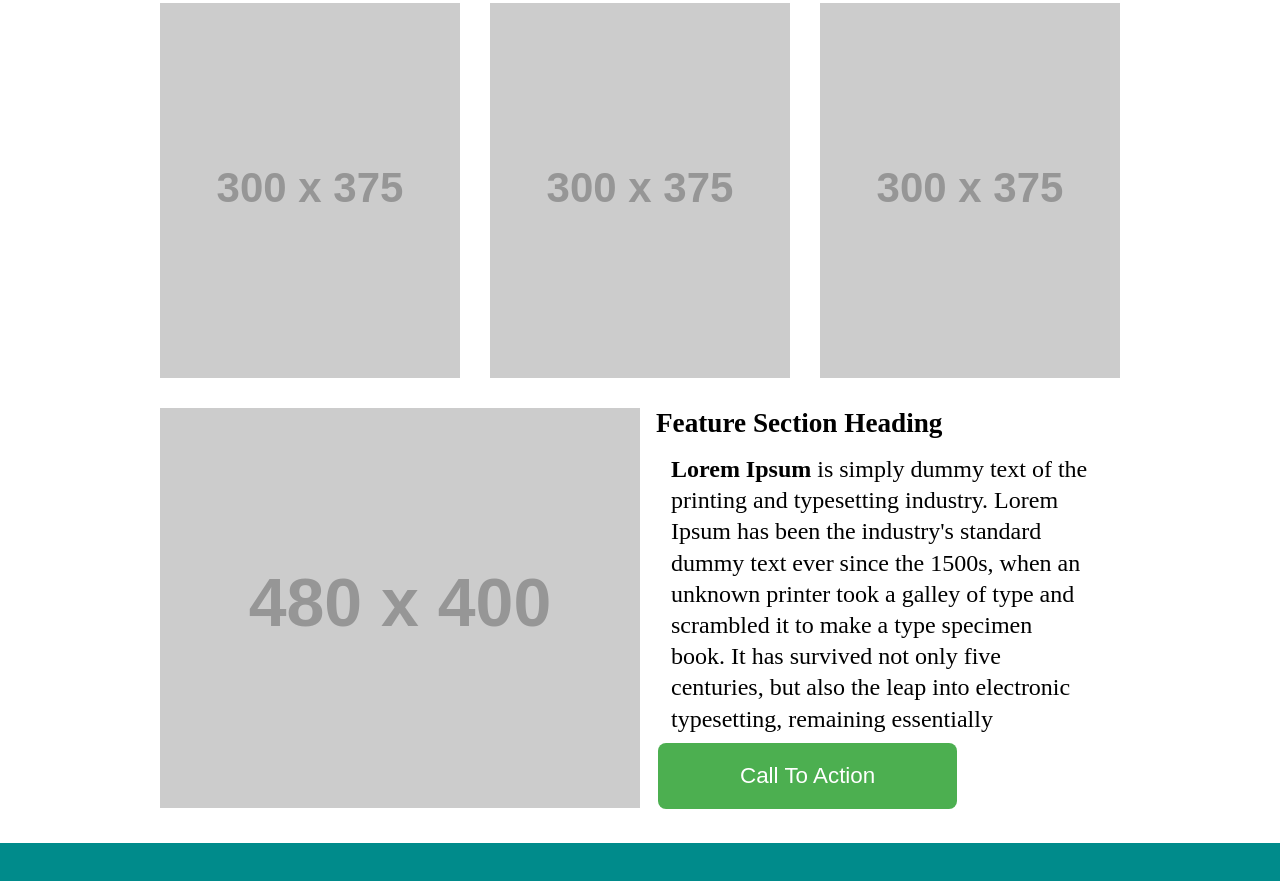
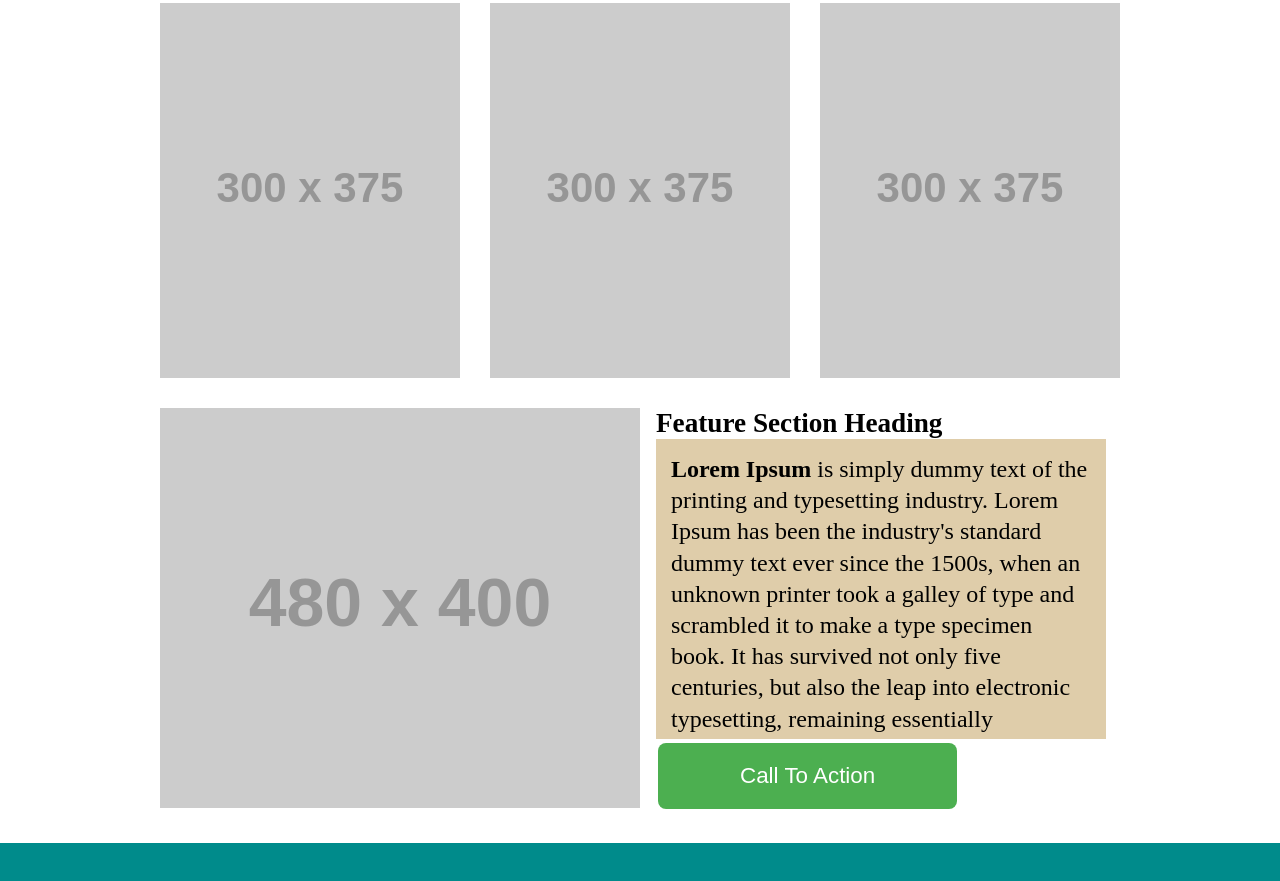
Before and after one commit to crystal-leesj/wirefame-exercise, a plain HTML site: page index.html in a window 1280 px wide. Shown: the part 631-1512 px from the top of the page. Drawn offline with Linux system fonts and the light colour scheme; placeholder pictures from the web are drawn by us.

Commit message:
Added background color to p tag

```diff
--- a/css/style.css
+++ b/css/style.css
@@ -2,6 +2,7 @@
   box-sizing: border-box;
   margin: 0 auto;
 }
+
 main {
   width: 960px;
   justify-content: space-evenly;
@@ -62,6 +63,7 @@ section img:last-child {
   font-size: 1.5em;
   line-height: 1.3em;
   padding: 15px;
+  background-color: rgb(223, 205, 170);
 }
 
 button {
```
